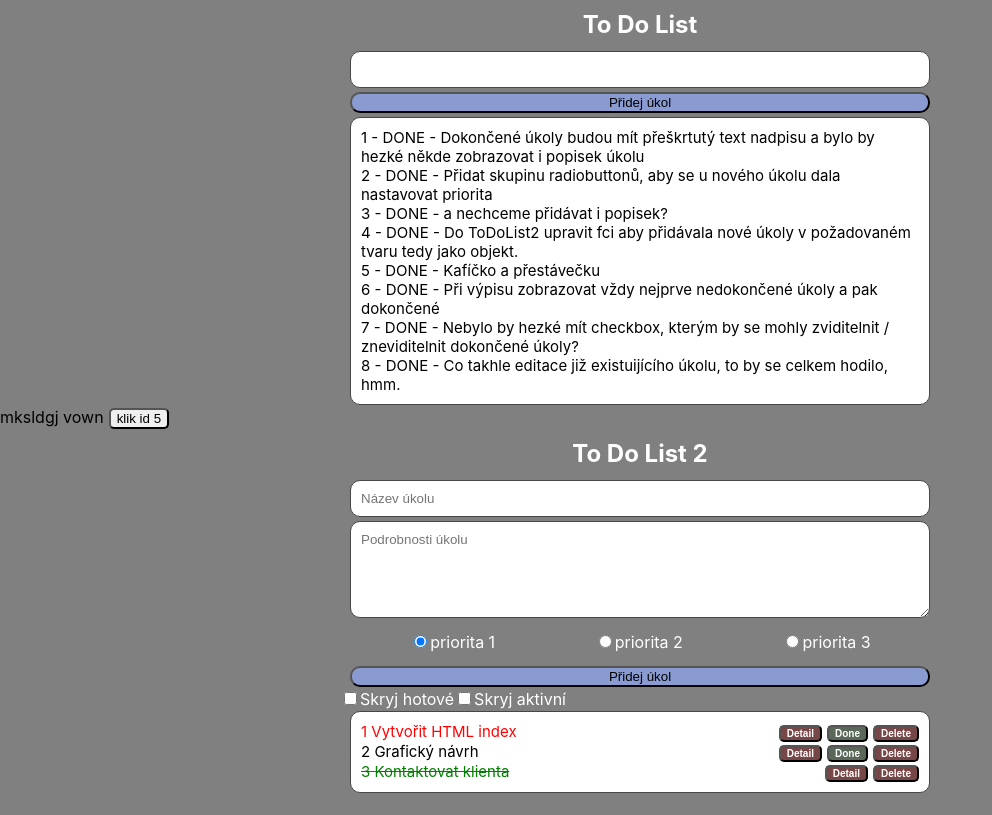
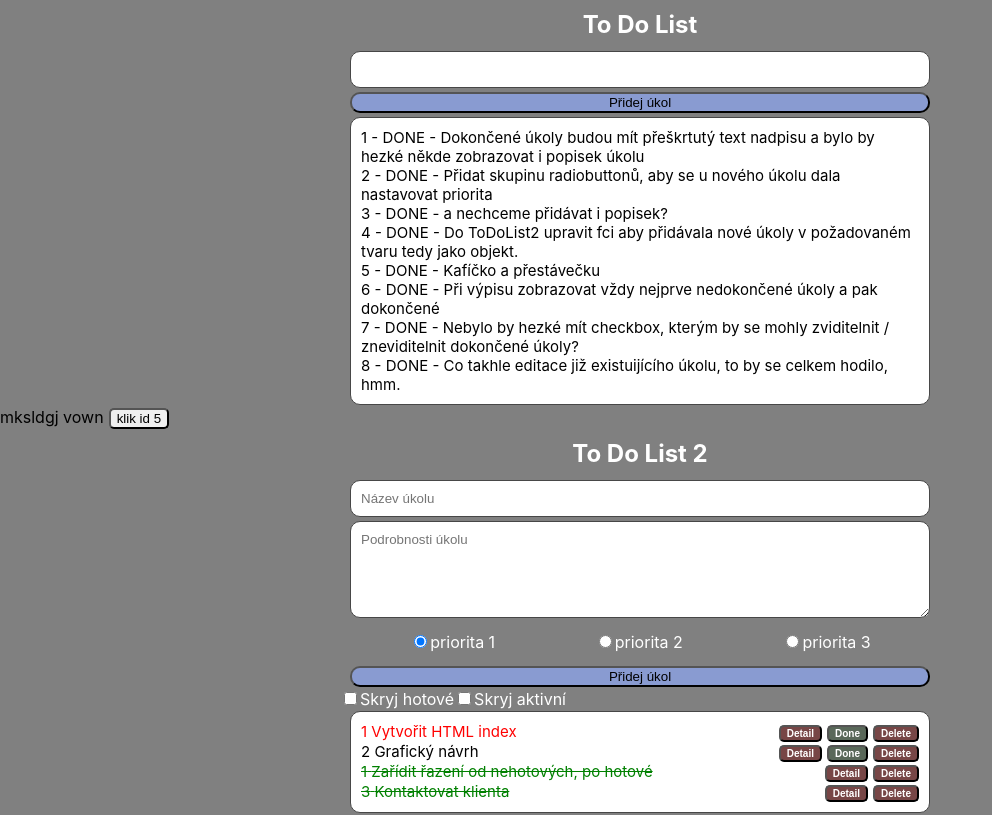
Before and after one commit to Liborias/statistikaRustuTravy, a React (Create React App) app: page / in a window 1280 px wide. Shown: the whole page, without its empty margins (0-992 px from the left). Built offline with nearby package versions, Linux system fonts and the light colour scheme.

Commit message:
důkaz řazení, přidán hotový úkol

```diff
--- a/src/ToDoList2/ToDoList2.js
+++ b/src/ToDoList2/ToDoList2.js
@@ -5,6 +5,14 @@ import Modal from "../Modal";
 class ToDoList2 extends React.Component {
   state = {
     tasks: [
+      {
+        taskName: "Zařídit řazení od nehotových, po hotové",
+        isDone: true,
+        priority: 1,
+        description: "Nejdříve se mají řadit hotové úkoly, až za nimi hotové",
+        reponsible: null,
+        id: 1
+      },
       {
         taskName: "Vytvořit HTML index",
         isDone: false,
@@ -27,7 +35,7 @@ class ToDoList2 extends React.Component {
         priority: 3,
         description: "Podrobnosti úkolu",
         reponsible: null,
-        id: 3
+        id: 4
       }
     ],
     inputValue: "",
```
